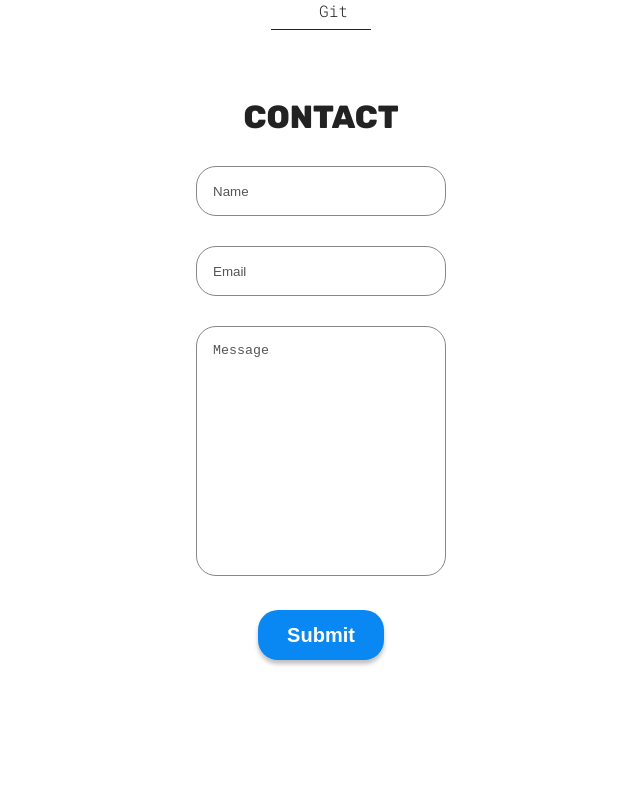
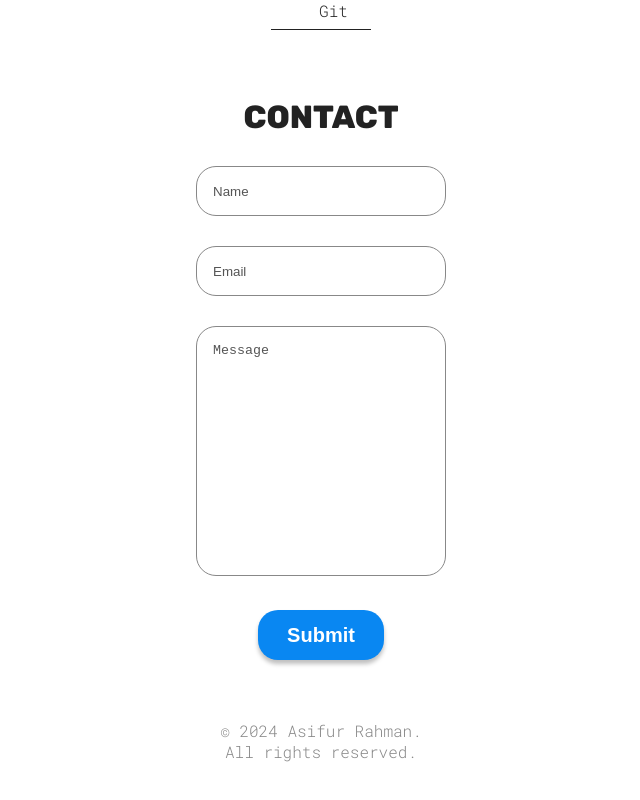
Before and after one commit to dmasifur/react-responsive-portfolio, a React (Vite) app: page / in a window 1280 px wide. Shown: the part 2610-3410 px from the top of the page, without its empty margins (319-959 px from the left). Before the commit the page ends 3330 px from the top, so only its background shows below. Built offline with nearby package versions, Linux system fonts and the light colour scheme.

Commit message:
Footer done

```diff
--- a/src/App.jsx
+++ b/src/App.jsx
@@ -4,6 +4,7 @@
 import { Projects } from "./projects/Projects";
 import Skills from "./sections/Skills/Skills";
 import Contact from "./sections/Contact/Contact";
+import Footer from "./sections/Footer/Footer";
 
 function App() {
   return (
@@ -12,6 +13,7 @@
       <Projects />
       <Skills />
       <Contact />
+      <Footer />
     </>
   );
 }
--- /dev/null
+++ b/src/sections/Footer/Footer.jsx
@@ -0,0 +1,14 @@
+import styles from "./FooterStyles.module.css";
+
+const Footer = () => {
+  return (
+    <section id="footer" className={styles.container}>
+      <p>
+        &copy; 2024 Asifur Rahman. <br />
+        All rights reserved.
+      </p>
+    </section>
+  );
+};
+
+export default Footer;
--- /dev/null
+++ b/src/sections/Footer/FooterStyles.module.css
@@ -0,0 +1,7 @@
+.container {
+  text-align: center;
+  p {
+    font-size: 16px;
+    color: var(--footer-text-color);
+  }
+}
```
